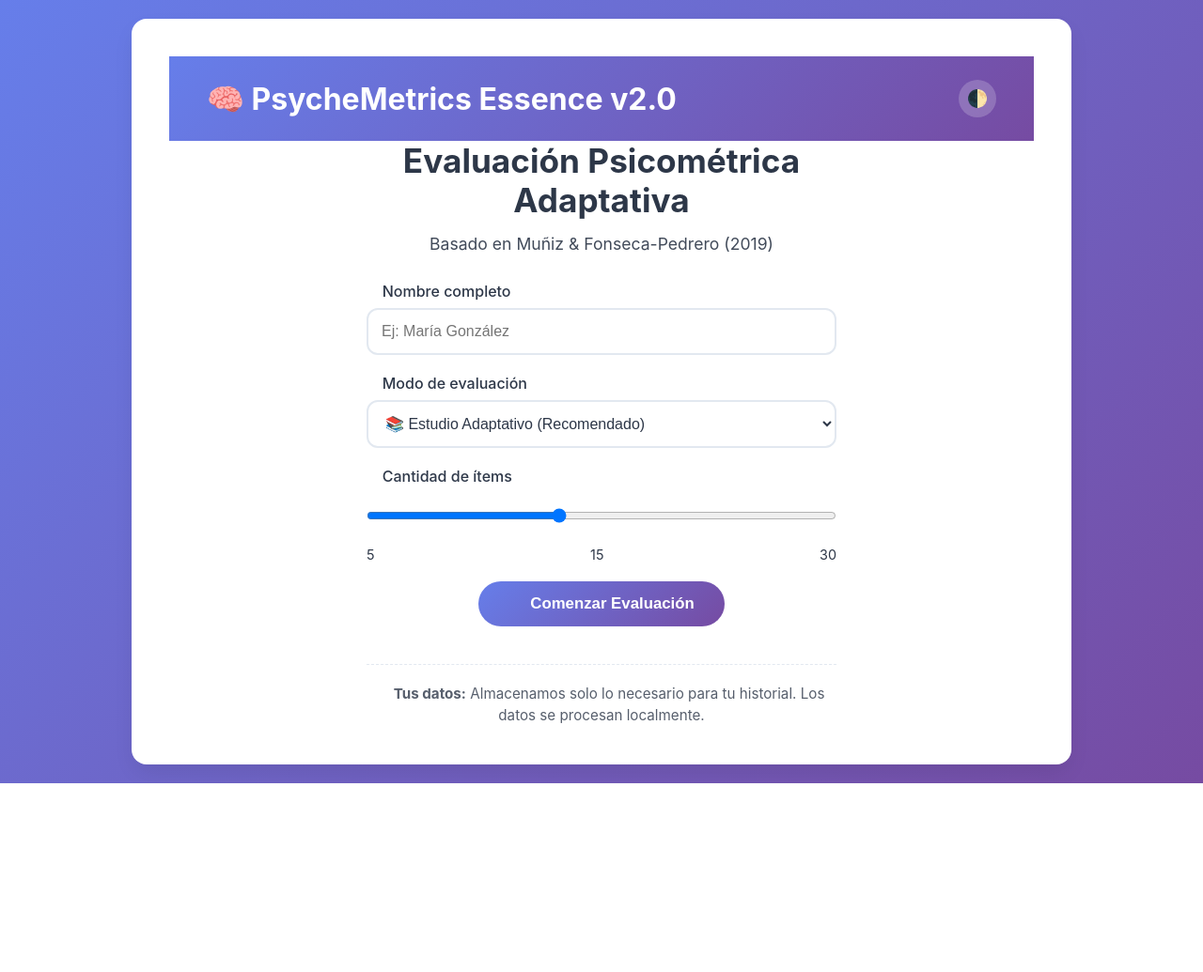
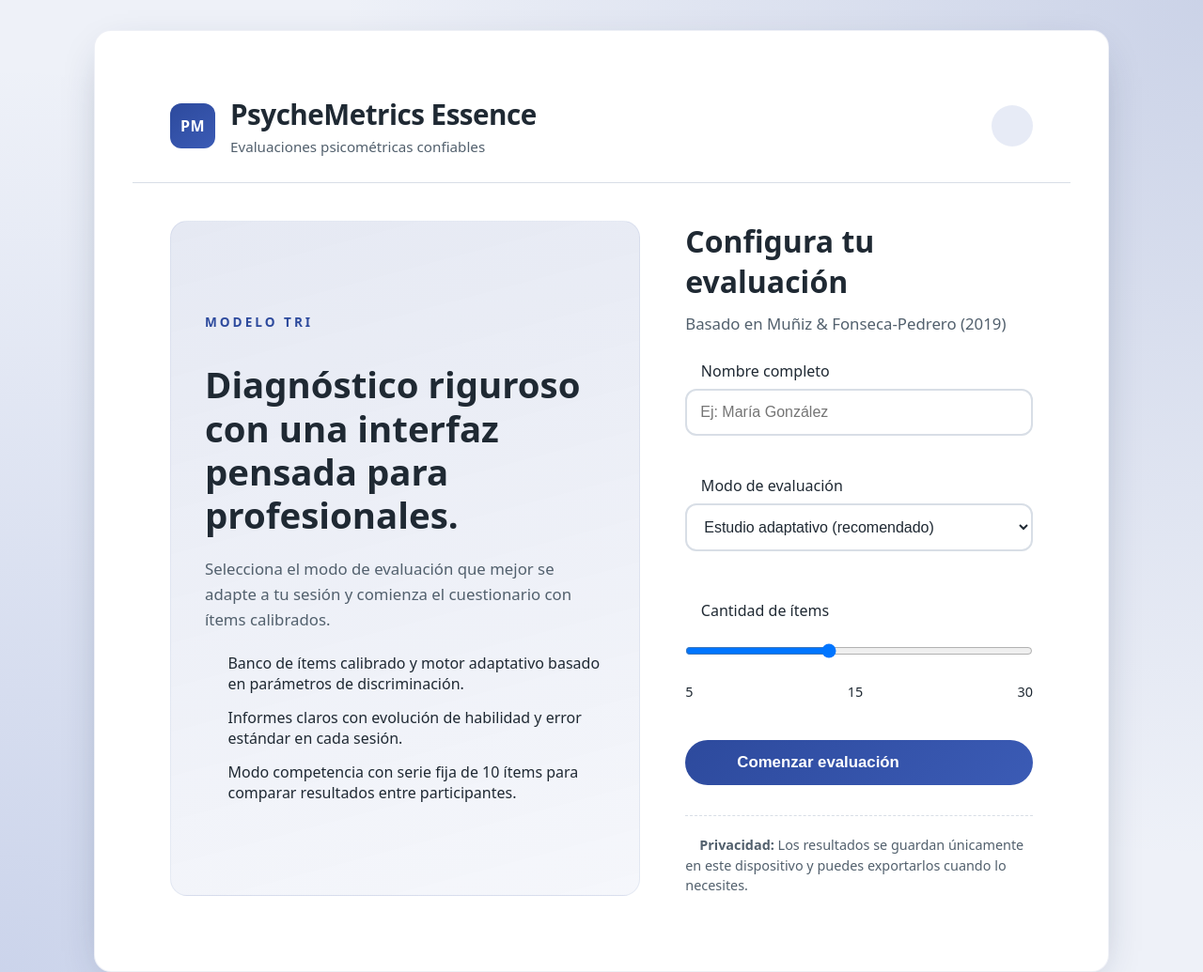
Before and after one commit to emorito/Psychometrics, a website: page index.html in a window 1280 px wide. Shown: the top 1035 px of the page at 94% size. Before the commit the page ends 834 px from the top, so only its background shows below. Drawn offline with nearby package versions, Linux system fonts and the light colour scheme.

Commit message:
Revamp landing experience and clarify competitive mode

```diff
--- a/index.html
+++ b/index.html
@@ -3,37 +3,40 @@
 <head>
   <meta charset="UTF-8">
   <meta name="viewport" content="width=device-width, initial-scale=1.0">
-  <title>🧠 PsycheMetrics Essence v2.0</title>
+  <title>PsycheMetrics Essence</title>
   <!-- Content Security Policy para seguridad -->
   <meta http-equiv="Content-Security-Policy" content="default-src 'self'; script-src 'self' https://cdn.jsdelivr.net https://cdnjs.cloudflare.com 'unsafe-inline'; style-src 'self' 'unsafe-inline' https://cdnjs.cloudflare.com; font-src 'self' https://fonts.gstatic.com; img-src 'self' data:;">
   <script src="https://cdn.jsdelivr.net/npm/chart.js"></script>
-  <link href="https://fonts.googleapis.com/css2?family=Inter:wght@300;400;500;600;700&display=swap" rel="stylesheet">
+  <link href="https://fonts.googleapis.com/css2?family=Source+Sans+3:wght@300;400;600;700&display=swap" rel="stylesheet">
   <link rel="stylesheet" href="https://cdnjs.cloudflare.com/ajax/libs/font-awesome/6.4.0/css/all.min.css">
   <style>
     :root {
-      --primary: #667eea; --secondary: #764ba2; --success: #48bb78; --danger: #f56565;
-      --bg: #f8f9ff; --surface: #ffffff; --text: #2d3748; --border: #e2e8f0;
-      --shadow: 0 10px 25px -5px rgba(0,0,0,0.1);
+      --primary: #2d4a9d; --secondary: #3b5bb5; --success: #3f8c5a; --danger: #c94f4f;
+      --bg: #eef1f8; --surface: #ffffff; --text: #1f2933; --subtext: #52606d;
+      --border: #d8dee6; --shadow: 0 14px 45px -20px rgba(23, 43, 77, 0.45);
       --transition: all 0.3s cubic-bezier(0.4, 0, 0.2, 1);
-      --radius: 16px;
+      --radius: 18px;
     }
     [data-theme="dark"] {
-      --bg: #1a202c; --surface: #2d3748; --text: #e2e8f0; --border: #4a5568;
-      --shadow: 0 10px 25px -5px rgba(0,0,0,0.3);
+      --bg: #121821; --surface: #1c2330; --text: #e5e9f0; --subtext: #9aa5b1;
+      --border: #2d3748; --shadow: 0 18px 48px -18px rgba(5, 12, 30, 0.7);
     }
 
     /* BASE OPTIMIZADA */
     * { box-sizing: border-box; margin: 0; padding: 0; }
     body {
-      font-family: 'Inter', system-ui, sans-serif;
-      background: linear-gradient(135deg, var(--primary), var(--secondary));
+      font-family: 'Source Sans 3', system-ui, -apple-system, BlinkMacSystemFont, sans-serif;
+      background: radial-gradient(circle at top right, rgba(45,74,157,0.18), transparent 55%),
+        radial-gradient(circle at bottom left, rgba(59,91,181,0.2), transparent 60%),
+        var(--bg);
       min-height: 100vh; display: flex; align-items: center; justify-content: center;
-      padding: 20px; color: var(--text);
+      padding: 32px; color: var(--text);
     }
     .container {
-      max-width: 1000px; width: 100%; background: var(--surface);
+      max-width: 1080px; width: 100%; background: var(--surface);
       border-radius: var(--radius); box-shadow: var(--shadow);
       overflow: hidden; animation: slideIn 0.6s cubic-bezier(0.4, 0, 0.2, 1);
+      border: 1px solid rgba(40, 70, 140, 0.08);
     }
     @keyframes slideIn {
       from { opacity: 0; transform: translateY(-40px) }
@@ -41,30 +44,78 @@
     }
 
     /* HEADER INTELIGENTE */
-    header {
-      background: linear-gradient(135deg, var(--primary), var(--secondary));
-      color: white; padding: 25px 40px; display: flex; justify-content: space-between; align-items: center;
+    header.app-header {
+      background: var(--surface); color: var(--text); padding: 28px 40px;
+      display: flex; justify-content: space-between; align-items: center;
+      border-bottom: 1px solid var(--border);
+    }
+    .brand {
+      display: flex; align-items: center; gap: 16px;
+    }
+    .brand-mark {
+      width: 48px; height: 48px; border-radius: 12px;
+      background: linear-gradient(145deg, var(--primary), var(--secondary));
+      display: flex; align-items: center; justify-content: center;
+      font-weight: 700; color: #fff; letter-spacing: 0.5px;
+    }
+    .brand-title {
+      display: flex; flex-direction: column; gap: 4px;
+    }
+    .brand-title h1 {
+      font-size: 1.85rem; font-weight: 700; letter-spacing: -0.5px; margin: 0;
+    }
+    .brand-title span {
+      font-size: 0.95rem; color: var(--subtext); font-weight: 500;
     }
     .theme-toggle {
-      background: rgba(255,255,255,0.2); border: none; color: white; width: 40px; height: 40px;
-      border-radius: 50%; cursor: pointer; backdrop-filter: blur(10px); display: flex;
-      align-items: center; justify-content: center; font-size: 18px; transition: var(--transition);
+      background: rgba(59,91,181,0.12); border: none; color: var(--primary);
+      width: 44px; height: 44px; border-radius: 50%; cursor: pointer;
+      display: flex; align-items: center; justify-content: center; font-size: 18px;
+      transition: var(--transition);
     }
-    .theme-toggle:hover { transform: rotate(30deg) scale(1.1); }
+    .theme-toggle:hover { transform: translateY(-2px); box-shadow: 0 8px 18px rgba(59,91,181,0.25); }
+    [data-theme="dark"] .theme-toggle { background: rgba(59,91,181,0.25); color: #f5f7ff; }
 
     /* PANTALLAS OPTIMIZADAS */
     .screen {
       padding: 40px; min-height: 500px;
-      display: flex; flex-direction: column; justify-content: center;
+      display: flex; flex-direction: column;
       animation: fadeIn 0.4s ease-out;
     }
     @keyframes fadeIn { from { opacity: 0; transform: translateY(20px) } to { opacity: 1; transform: none } }
     .hidden { display: none !important; }
 
     /* LOGIN OPTIMIZADO */
-    .login-container { max-width: 500px; margin: 0 auto; text-align: center; }
-    .login-title { font-size: 2.2rem; margin-bottom: 15px; font-weight: 700; }
-    .login-subtitle { opacity: 0.9; margin-bottom: 30px; font-size: 1.1rem; }
+    .login-layout {
+      display: grid; grid-template-columns: 1.15fr 0.85fr; gap: 48px;
+      padding: 40px;
+    }
+    .login-hero {
+      background: linear-gradient(165deg, rgba(45,74,157,0.12), rgba(59,91,181,0.05));
+      border-radius: var(--radius); padding: 36px; border: 1px solid rgba(45,74,157,0.08);
+      display: flex; flex-direction: column; justify-content: center; gap: 22px;
+    }
+    .hero-kicker {
+      text-transform: uppercase; font-size: 0.85rem; letter-spacing: 0.22em;
+      color: var(--primary); font-weight: 600; margin-bottom: 12px;
+    }
+    .hero-title {
+      font-size: 2.4rem; line-height: 1.2; font-weight: 700; margin: 0;
+    }
+    .hero-description {
+      font-size: 1.05rem; color: var(--subtext); line-height: 1.6; margin: 0;
+    }
+    .hero-list { list-style: none; display: grid; gap: 14px; }
+    .hero-list li {
+      display: flex; gap: 12px; align-items: flex-start; color: var(--text);
+    }
+    .hero-list i { color: var(--primary); margin-top: 4px; }
+
+    .login-container { max-width: 420px; margin: 0 auto; text-align: left; display: flex; flex-direction: column; }
+    .login-title { font-size: 2rem; margin-bottom: 12px; font-weight: 700; }
+    .login-subtitle { color: var(--subtext); margin-bottom: 28px; font-size: 1.05rem; }
+    .mode-hint { font-size: 0.9rem; color: var(--subtext); margin-top: 10px; line-height: 1.5; }
+    #loginForm { display: flex; flex-direction: column; gap: 22px; }
 
     .form-group { margin-bottom: 20px; text-align: left; }
     .form-group label { display: block; margin-bottom: 8px; font-weight: 500; }
@@ -99,6 +150,10 @@
       border-left: 5px solid var(--primary); box-shadow: 0 4px 6px rgba(0,0,0,0.05);
       transition: var(--transition);
     }
+
+    .profile { display: flex; align-items: flex-start; gap: 16px; }
+    .profile .brand-title h1 { font-size: 1.5rem; margin: 0; }
+    .profile .brand-title span { color: var(--subtext); font-size: 0.95rem; }
     .question-card:hover { box-shadow: 0 8px 15px rgba(0,0,0,0.1); }
     .question-number {
       display: inline-flex; align-items: center; justify-content: center;
@@ -201,12 +256,20 @@
     }
 
     /* RESPONSIVE */
+    @media (max-width: 1024px) {
+      .login-layout { grid-template-columns: 1fr; padding: 32px; }
+      .login-hero { order: 2; }
+      .login-container { order: 1; }
+    }
+
     @media (max-width: 768px) {
-      .container { margin: 0; border-radius: 0; max-width: 100%; }
+      body { padding: 16px; }
+      .container { margin: 0; border-radius: 18px; max-width: 100%; }
       .btn-container { flex-direction: column; gap: 15px; }
       .btn { width: 100%; justify-content: center; }
       .metric-card { min-width: 100%; }
-      header { padding: 20px; flex-direction: column; gap: 15px; }
+      header.app-header { padding: 20px; flex-direction: column; gap: 16px; align-items: flex-start; }
+      .login-layout { padding: 24px; gap: 32px; }
     }
   </style>
 </head>
@@ -214,21 +277,50 @@
   <div class="container">
     <!-- LOGIN SCREEN -->
     <div class="screen" id="loginScreen">
-      <header>
-        <h1>🧠 PsycheMetrics Essence v2.0</h1>
-        <button class="theme-toggle" id="themeToggle">🌓</button>
+      <header class="app-header">
+        <div class="brand">
+          <div class="brand-mark">PM</div>
+          <div class="brand-title">
+            <h1>PsycheMetrics Essence</h1>
+            <span>Evaluaciones psicométricas confiables</span>
+          </div>
+        </div>
+        <button class="theme-toggle" id="themeToggle" aria-label="Cambiar tema"></button>
       </header>
 
-      <div class="login-container">
-        <h2 class="login-title">Evaluación Psicométrica Adaptativa</h2>
-        <p class="login-subtitle">Basado en Muñiz & Fonseca-Pedrero (2019)</p>
+      <div class="login-layout">
+        <section class="login-hero">
+          <span class="hero-kicker">Modelo TRI</span>
+          <h2 class="hero-title">Diagnóstico riguroso con una interfaz pensada para profesionales.</h2>
+          <p class="hero-description">
+            Selecciona el modo de evaluación que mejor se adapte a tu sesión y comienza el cuestionario con ítems calibrados.
+          </p>
+          <ul class="hero-list">
+            <li>
+              <i class="fas fa-check-circle"></i>
+              <span>Banco de ítems calibrado y motor adaptativo basado en parámetros de discriminación.</span>
+            </li>
+            <li>
+              <i class="fas fa-check-circle"></i>
+              <span>Informes claros con evolución de habilidad y error estándar en cada sesión.</span>
+            </li>
+            <li>
+              <i class="fas fa-check-circle"></i>
+              <span>Modo competencia con serie fija de 10 ítems para comparar resultados entre participantes.</span>
+            </li>
+          </ul>
+        </section>
+
+        <section class="login-container">
+          <h2 class="login-title">Configura tu evaluación</h2>
+          <p class="login-subtitle">Basado en Muñiz &amp; Fonseca-Pedrero (2019)</p>
 
           <form id="loginForm">
             <div class="form-group">
               <label for="userName">
                 <i class="fas fa-user"></i> Nombre completo
               </label>
-            <input type="text" id="userName" placeholder="Ej: María González" maxlength="50" required>
+              <input type="text" id="userName" placeholder="Ej: María González" maxlength="60" required>
               <small id="nameError" style="color: var(--danger); display: none;"></small>
             </div>
 
@@ -237,10 +329,11 @@
                 <i class="fas fa-sliders-h"></i> Modo de evaluación
               </label>
               <select id="modeSelect">
-              <option value="adaptive">📚 Estudio Adaptativo (Recomendado)</option>
-              <option value="fixed">📝 Examen Fijo</option>
-              <option value="competitive">⚔️ Competencia</option>
+                <option value="adaptive">Estudio adaptativo (recomendado)</option>
+                <option value="fixed">Aplicación fija con el número elegido</option>
+                <option value="competitive">Competencia cronometrada</option>
               </select>
+              <p class="mode-hint" id="modeHint"></p>
             </div>
 
             <div class="form-group" id="itemCountGroup">
@@ -256,25 +349,29 @@
             </div>
 
             <button type="submit" class="btn" id="startBtn">
-            <i class="fas fa-play"></i> Comenzar Evaluación
+              <i class="fas fa-play"></i> Comenzar evaluación
             </button>
           </form>
 
-        <div style="margin-top: 40px; padding-top: 20px; border-top: 1px dashed var(--border);">
-          <p style="font-size: 0.95rem; opacity: 0.8; line-height: 1.5;">
-            <i class="fas fa-info-circle"></i> <strong>Tus datos:</strong> Almacenamos solo lo necesario para tu historial. Los datos se procesan localmente.
+          <div style="margin-top: 32px; padding-top: 20px; border-top: 1px dashed var(--border);">
+            <p style="font-size: 0.9rem; color: var(--subtext); line-height: 1.5;">
+              <i class="fas fa-shield-alt"></i> <strong>Privacidad:</strong> Los resultados se guardan únicamente en este dispositivo y puedes exportarlos cuando lo necesites.
             </p>
           </div>
+        </section>
       </div>
     </div>
 
     <!-- QUIZ SCREEN -->
     <div class="screen hidden" id="quizScreen">
-      <header>
+      <header class="app-header">
         <div class="profile">
-          <h1>🧠 <span id="userNameDisplay">Usuario</span></h1>
+          <div class="brand-title">
+            <h1>Sesión en curso</h1>
+            <span>Participante: <strong id="userNameDisplay">Usuario</strong></span>
           </div>
-        <button class="theme-toggle" id="themeToggleQuiz">🌓</button>
+        </div>
+        <button class="theme-toggle" id="themeToggleQuiz" aria-label="Cambiar tema"></button>
       </header>
 
       <div class="progress-section">
@@ -320,9 +417,12 @@
 
     <!-- RESULTS SCREEN -->
     <div class="screen hidden" id="resultScreen">
-      <header>
-        <h1>📊 Resultados Detallados</h1>
-        <button class="theme-toggle" id="themeToggleResults">🌓</button>
+      <header class="app-header">
+        <div class="brand-title">
+          <h1>Resultados detallados</h1>
+          <span id="resultSummaryTagline">Resumen de desempeño</span>
+        </div>
+        <button class="theme-toggle" id="themeToggleResults" aria-label="Cambiar tema"></button>
       </header>
 
       <div class="results-header">
@@ -770,6 +870,12 @@
     }
 
     // 🧩 ESTADO DE LA APLICACIÓN OPTIMIZADO
+    const MODE_HINTS = {
+      adaptive: 'Selecciona automáticamente ítems según tu rendimiento hasta alcanzar la precisión o el límite elegido.',
+      fixed: 'Presenta el número exacto de ítems que definas en el control inferior, manteniendo el mismo orden para todos.',
+      competitive: 'Entrega una batería fija de 10 ítems idéntica para cada participante para facilitar comparaciones.'
+    };
+
     const state = {
       user: { name: '', role: 'student' },
       config: { mode: 'adaptive', itemCount: 15 },
@@ -812,7 +918,7 @@
       document.getElementById('userName').addEventListener('input', validateName);
 
       // Configuración
-      document.getElementById('modeSelect').addEventListener('change', updateItemCountVisibility);
+      document.getElementById('modeSelect').addEventListener('change', handleModeChange);
       document.getElementById('itemCount').addEventListener('input', updateItemCountDisplay);
 
       // Quiz navigation
@@ -843,8 +949,8 @@
         return false;
       }
 
-      if (!/^[a-zA-ZáéíóúñÑ\s]+$/.test(name)) {
-        errorDisplay.textContent = 'El nombre solo puede contener letras y espacios';
+      if (!/^[a-zA-ZáéíóúñÑ\s'\-]+$/.test(name)) {
+        errorDisplay.textContent = 'El nombre solo puede contener letras, espacios, guiones o apóstrofes';
         errorDisplay.style.display = 'block';
         nameInput.style.borderColor = 'var(--danger)';
         return false;
@@ -1157,6 +1263,8 @@
       document.getElementById('abilityLevel').textContent = `${attempt.abilityPercentage}%`;
       document.getElementById('errorMargin').textContent = `${Math.round(attempt.standardError * 100 / 6)}%`;
       document.getElementById('timeTaken').textContent = attempt.timeMinutes;
+      const summaryTagline = `${getModeDisplayName(attempt.mode)} · ${attempt.totalItems} ítems administrados`;
+      document.getElementById('resultSummaryTagline').textContent = summaryTagline;
 
       // Mensaje personalizado
       updateResultMessage(attempt);
@@ -1190,7 +1298,10 @@
 
     // 📈 GRÁFICA DE HABILIDAD INTERACTIVA
     function renderAbilityChart(responses) {
-      const ctx = document.getElementById('abilityChart').context;
+      const chartCanvas = document.getElementById('abilityChart');
+      if (!chartCanvas) return;
+      const ctx = chartCanvas.getContext('2d');
+      if (!ctx) return;
 
       if (state.chart) {
         state.chart.destroy();
@@ -1333,15 +1444,28 @@
     }
 
     // 📱 UTILIDADES DE UI
-    function updateItemCountVisibility() {
+    function handleModeChange() {
       const mode = document.getElementById('modeSelect').value;
+      updateItemCountVisibility(mode);
+      updateModeHint(mode);
+    }
+
+    function updateItemCountVisibility(mode) {
+      const effectiveMode = mode || document.getElementById('modeSelect').value;
       const group = document.getElementById('itemCountGroup');
-      group.style.display = mode === 'competitive' ? 'none' : 'block';
+      group.style.display = effectiveMode === 'competitive' ? 'none' : 'block';
     }
 
     function updateItemCountDisplay() {
       const value = document.getElementById('itemCount').value;
       document.getElementById('itemCountDisplay').textContent = value;
+    }
+
+    function updateModeHint(mode) {
+      const hint = document.getElementById('modeHint');
+      if (!hint) return;
+      const effectiveMode = mode || document.getElementById('modeSelect').value;
+      hint.textContent = MODE_HINTS[effectiveMode] || '';
     }
 
     function getModeDisplayName(mode) {
@@ -1354,7 +1478,7 @@
     }
 
     // Inicialización de elementos UI
-    updateItemCountVisibility();
+    handleModeChange();
     updateItemCountDisplay();
     updateThemeToggleIcons();
   </script>
```
Lines whose indentation alone changed are shown as unchanged.
